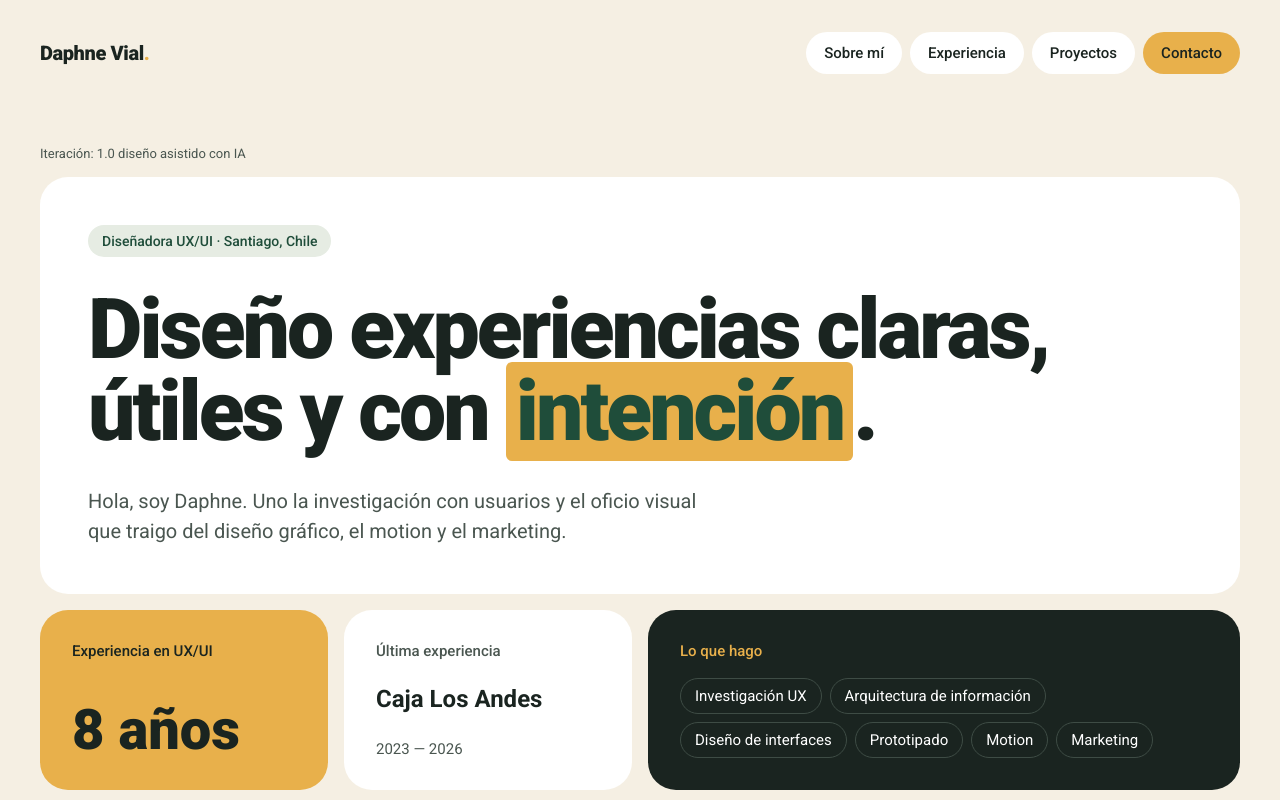
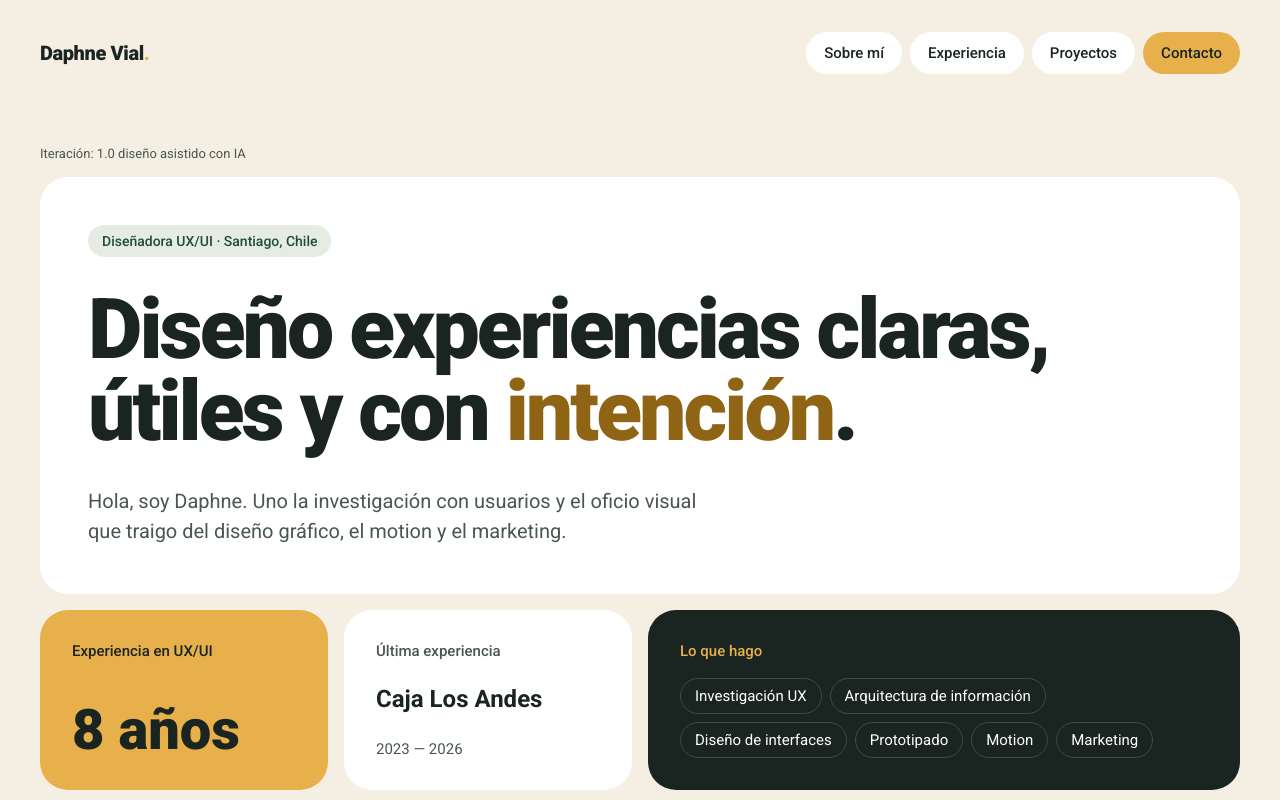
Before and after one commit to daphnevial/daphnevial, an Eleventy site: page src/index.njk in a window 1280 px wide. Shown: the top 800 px of the page. Built offline with nearby package versions, Linux system fonts and the light colour scheme; Eleventy itself is replaced by a stand-in of ours; files that its build step writes are made by us from their sources.

Commit message:
Quitar recuadro de la palabra intención
Co-Authored-By: Claude Opus 5.5 <noreply@anthropic.com>
Claude-Session: https://claude.ai/code/session_01HaMPTANFu1LrHSLBbg2a9n

```diff
--- a/src/_includes/secciones/inicio.njk
+++ b/src/_includes/secciones/inicio.njk
@@ -1,7 +1,7 @@
 <section id="inicio" class="bento cols-4">
   <div class="card hero span-4">
     <span class="badge">{{ site.rol }}</span>
-    <h1 class="big">Diseño experiencias claras, útiles y con <span class="resaltado">intención</span>.</h1>
+    <h1 class="big">Diseño experiencias claras, útiles y con <span class="rojo">intención</span>.</h1>
     <p class="hero-texto">Hola, soy Daphne. Uno la investigación con usuarios y el oficio visual que traigo del diseño gráfico, el motion y el marketing.</p>
   </div>
   <div class="card card-rojo stat">
--- a/src/css/style.css
+++ b/src/css/style.css
@@ -41,7 +41,6 @@ img { display: block; width: 100%; height: 100%; object-fit: cover; }
 /* Utilidades de color */
 .rojo { color: var(--rojo-oscuro); }
 .logo .rojo { color: var(--rojo); }
-.resaltado { background: var(--rojo); color: var(--turquesa); padding: 0 .12em; border-radius: 6px; box-decoration-break: clone; -webkit-box-decoration-break: clone; }
 .rojo-oscuro { color: var(--rojo-oscuro); }
 .teal { color: var(--turquesa-label); }
 .profundo { color: var(--turquesa-profundo); }
```
